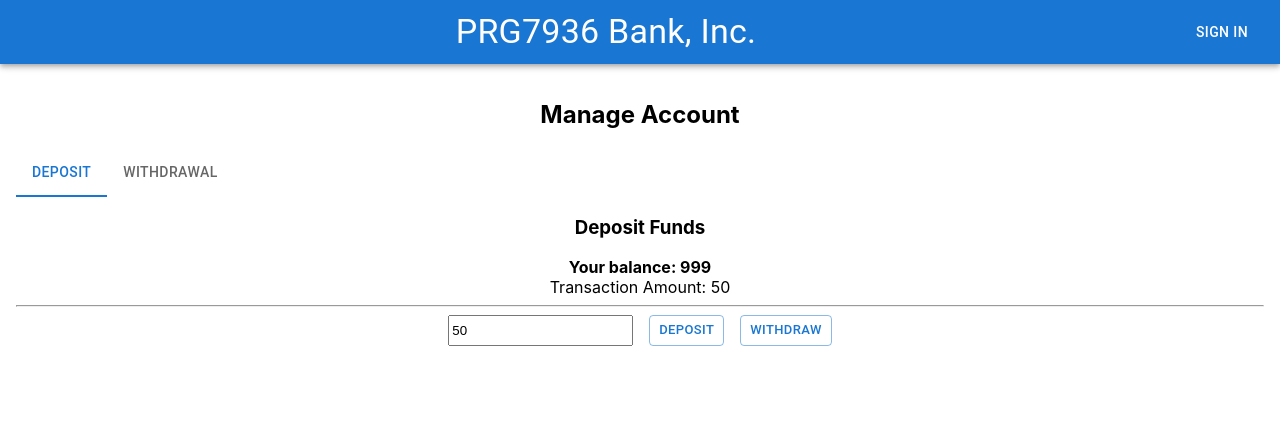
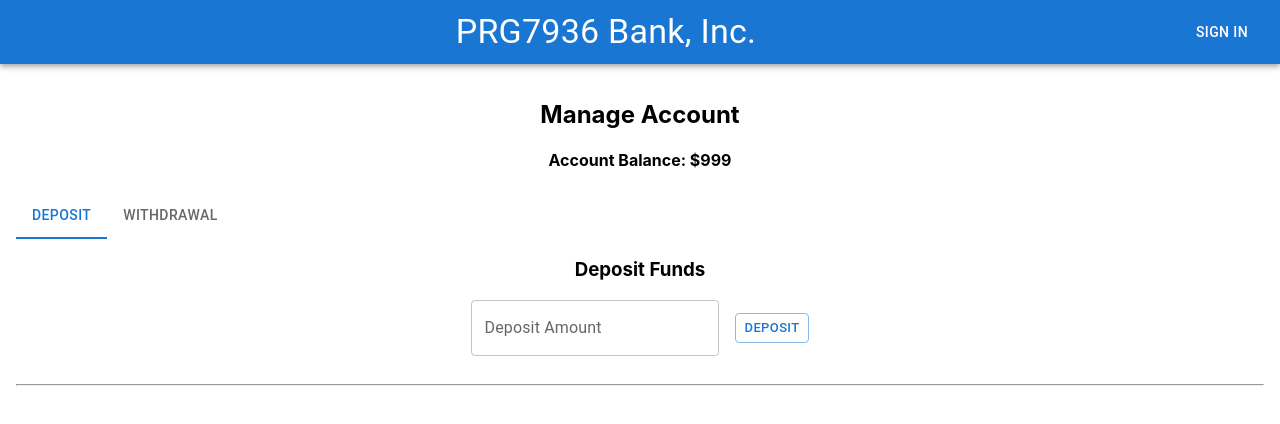
Before and after one commit to shaunpickford/prg7936-bankaccount, a React (Create React App) app: page / in a window 1280 px wide. Shown: the top 424 px of the page. Built offline with nearby package versions, Linux system fonts and the light colour scheme.

Commit message:
:recycle: refactoring deposit and withdraw functionality

```diff
--- a/src/App.js
+++ b/src/App.js
@@ -1,15 +1,19 @@
+import { useState } from 'react';
+
 import './App.css';
 // Import the Heading component
-import HeadingComponent from './components/Heading';
-import Form from './components/Form';
+import ManageAccount from './components/ManageAccount';
 import AppBar from './components/AppBar';
 
 // This is a component named App
 function App() {
+  // state variable to track the signed in user
+  const [currentUser, setCurrentUser] = useState(null);
+
   return (
     <div className="App">
       <AppBar />
-      <Form />
+      <ManageAccount />
     </div>
   );
 }
--- /dev/null
+++ b/src/components/Balance.js
@@ -0,0 +1,14 @@
+import Heading from './Heading';
+
+import Box from '@mui/material/Box';
+
+// This is a component named Balance
+function Balance({ balance }) {
+    return (
+        <Box>
+            <Heading text={`Account Balance: $${balance}`} type="h4" />
+        </Box>
+    );
+}
+
+export default Balance;
--- /dev/null
+++ b/src/components/Deposits.js
@@ -0,0 +1,32 @@
+// TODO: Import useState
+import Heading from './Heading';
+
+import Box from '@mui/material/Box';
+
+import Button from '@mui/material/Button';
+import Stack from '@mui/material/Stack';
+import TextField from '@mui/material/TextField';
+
+// This is a component named Deposits
+// This component expects props of: balance (number), updateBalance (function)
+function Deposits(props) {
+
+  // TODO: Click handler for button
+
+  return (
+    <Box>
+      <Heading text="Deposit Funds" type="h3" />
+      <Stack spacing={2} direction="row" justifyContent="center" alignItems={"center"}>
+          <TextField type="number" label="Deposit Amount" />
+          <Button
+            variant="outlined"
+            size="small"
+          >
+              Deposit
+          </Button>
+      </Stack>
+    </Box>
+  );
+}
+
+export default Deposits;
--- a/src/components/Form.js
+++ b/src/components/ManageAccount.js
@@ -2,7 +2,10 @@
 // useState = "state hook"
 import { useState } from 'react';
 import Heading from './Heading';
-import Alert from '@mui/material/Alert';
+import Deposits from './Deposits';
+import Withdrawals from './Withdrawals';
+import Balance from './Balance';
+
 import Box from '@mui/material/Box';
 import Button from '@mui/material/Button';
 import Stack from '@mui/material/Stack';
@@ -10,7 +13,7 @@ import Tabs from '@mui/material/Tabs';
 import Tab from '@mui/material/Tab';
 
 // 2. Create your component function
-function Form() {
+function ManageAccount() {
     // state variable to track the account balance
     const [balance, setBalance] = useState(999);
 
@@ -28,6 +31,11 @@ function Form() {
         setBalance(balance - amount);
     }
 
+    const updateBalance = (change) => {
+        let newBalance = balance + change;
+        setBalance(newBalance);
+    }
+
     const onFieldChange = (evt) => {
         // gives us the data in the field
         let newAmount = evt.target.value;
@@ -42,53 +50,30 @@ function Form() {
         setSelectedTab(tabIndex);
     }
 
-    // If the amount is less than the balance, user can withdraw
-    let canWithdraw = true;
-    if (amount > balance) {
-        canWithdraw = false;
-    }
-
-    // Calculate new balance
-    //const newBalance = balance + amount;
-
     return (
         <div style={{padding: 16}}>
             <Heading text="Manage Account" type="h2" />
+            <Balance balance={balance} />
             <Tabs value={selectedTab} onChange={onTabChange}>
                 <Tab label="Deposit" />
                 <Tab label="Withdrawal" />
             </Tabs>
             {selectedTab === 0 ? (
-                <Heading text="Deposit Funds" type="h3" />
+                <Deposits
+                    balance={balance}
+                    updateBalance={updateBalance}
+                />
             ) : (
-                <Heading text="Withdraw Funds" type="h3" />
+                <Withdrawals
+                    balance={balance}
+                    updateBalance={updateBalance}
+                />
             )}
-            <b>Your balance: {balance}</b>
             <br />
-            <div>Transaction Amount: {amount}</div>
-
-            {/* Add a form field (number) to enter amount */}
-            {/* <input type="number" value={amount} onChange={onFieldChange}/>
-            <button onClick={deposit}>Deposit</button>
-            <button onClick={withdraw}>Withdraw</button> */}
             <hr />
-            <Stack spacing={2} direction="row" justifyContent="center">
-                <input type="number" value={amount} onChange={onFieldChange}/>
-                <Button variant="outlined" size="small" onClick={deposit}>Deposit</Button>
-                <Button variant="outlined" size="small" onClick={withdraw} disabled={canWithdraw === false}>Withdraw</Button>
-            </Stack>
-            {/* <Box>
-                <p>New Balance after Transaction: {newBalance}</p>
-            </Box> */}
-            {/* If canWithdraw is FALSE, show the Alert */}
-            {canWithdraw === false ? (
-                <Alert severity='warning' sx={{ mt: 2 }}>
-                    Insufficient funds for Withdrawal
-                </Alert>
-            ) : null}
         </div>
     );
 }
 
 // 3. Export your component
-export default Form;
+export default ManageAccount;
--- /dev/null
+++ b/src/components/Withdrawals.js
@@ -0,0 +1,33 @@
+import Heading from './Heading';
+
+import Alert from '@mui/material/Alert';
+import Box from '@mui/material/Box';
+
+// This is a component named Withdrawals
+function Withdrawals(props) {
+  // TODO: Track the amount being withdrawn in the state
+
+
+  // If the amount is less than the balance, user can withdraw
+
+  let canWithdraw = true;
+  // Uncomment once we have a state variable for amount
+  /*if (amount > props.balance) {
+      canWithdraw = false;
+  }*/
+
+  return (
+    <Box>
+      <Heading text="Withdraw Funds" type="h3" />
+
+      {/* If canWithdraw is FALSE, show the Alert */}
+      {canWithdraw === false ? (
+          <Alert severity='warning' sx={{ mt: 2 }}>
+              Insufficient funds for Withdrawal
+          </Alert>
+      ) : null}
+    </Box>
+  );
+}
+
+export default Withdrawals;
```
